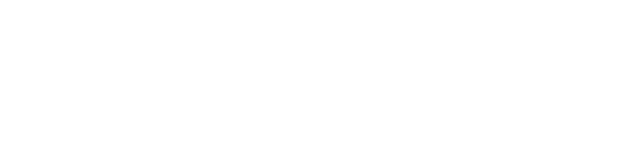
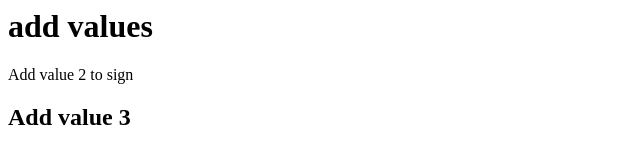
Before and after one commit to aishwarya8943/git-fundamentals, a plain HTML site: page Index.html in a window 1280 px wide. Shown: the whole page, without its empty margins (0-640 px from the left). Drawn offline with Linux system fonts and the light colour scheme.

Commit message:
branch 2 commit

```diff
--- a/Index.html
+++ b/Index.html
@@ -5,5 +5,9 @@
     <meta name="viewport" content="width=device-width, initial-scale=1.0" />
     <title>App 1</title>
   </head>
-  <body></body>
+  <body>
+    <h1>add values</h1>
+    <p>Add value 2 to sign</p>
+    <h2>Add value 3</h2>
+  </body>
 </html>
```
